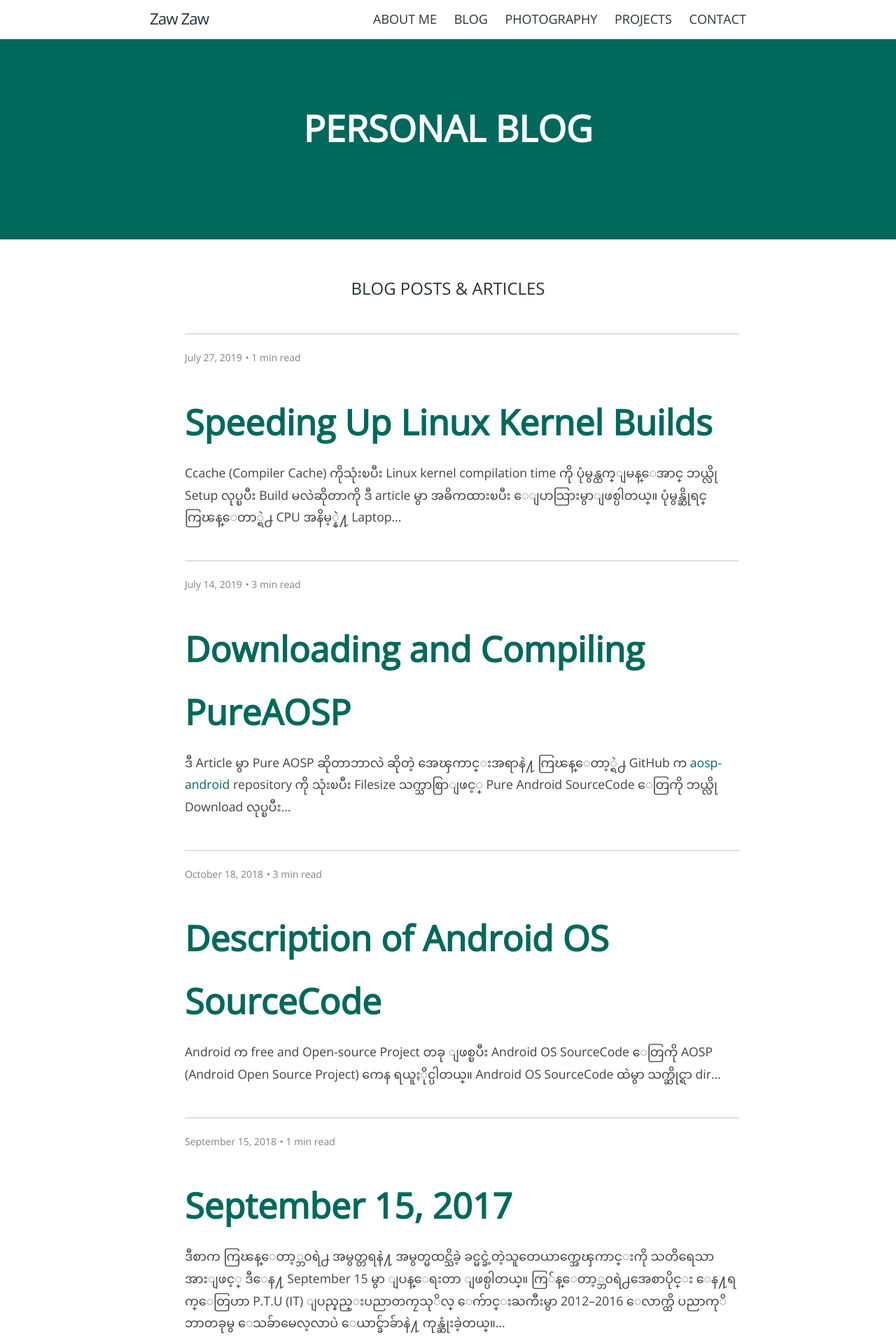
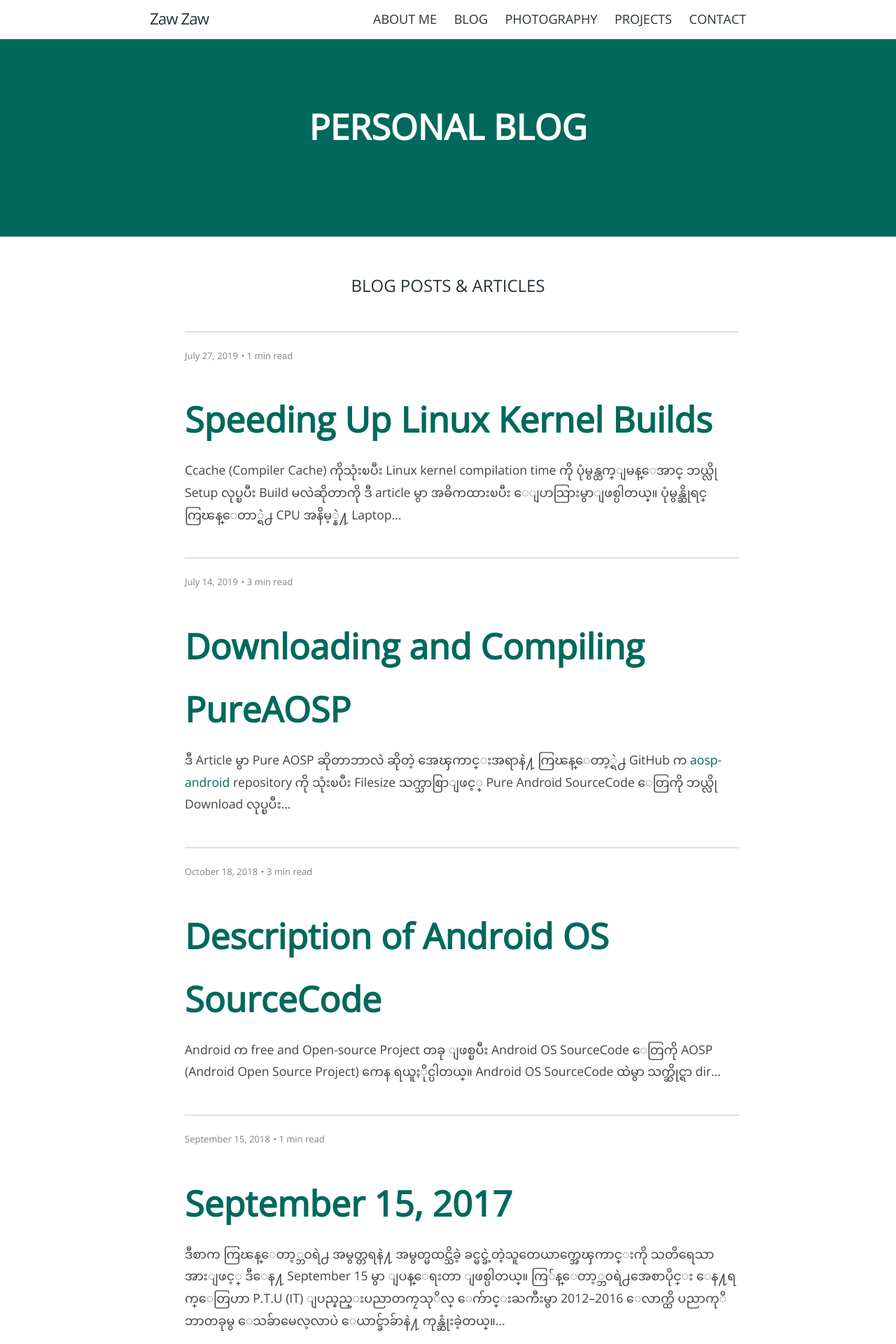
Before and after one commit to zawzaww/zawzaww.github.io, a Jekyll site: the page built from blog/index.html, in a window 1280 px wide. Shown: the top 1920 px of the page at 70% size. Built offline with Jekyll 4.4.1, drawn with Linux system fonts in a browser that asks for light colours; the list of posts is cut into pages by our own code.

Commit message:
_sass: jekyll-theme-cayman-blog: Adjust font sizes for post-meta-list, project date and project name
Signed-off-by: Zaw Zaw <zawzthein@outlook.com>

```diff
--- a/_sass/blog/_layout.scss
+++ b/_sass/blog/_layout.scss
@@ -150,7 +150,7 @@
 }
 
 .post-meta-list {
-  font-size: $small-font-size;
+  font-size: 13px;
   margin-top: 8px;
   color: $grey-color;
 }
--- a/_sass/jekyll-theme-cayman-blog.scss
+++ b/_sass/jekyll-theme-cayman-blog.scss
@@ -128,15 +128,15 @@
   margin-bottom: 0.1rem;
 
   @include large {
-    font-size: 3.25rem;
+    font-size: 50px;
   }
 
    @include medium {
-    font-size: 2.25rem;
+    font-size: 40px;
   }
 
    @include small {
-    font-size: 1.75rem;
+    font-size: 35px;
   }
 }
 
@@ -161,7 +161,7 @@
 .project-date {
   margin-bottom: 0rem;
   font-weight: bold;
-  font-size: .75rem;
+  font-size: 13px;
   opacity: 0.7;
   text-transform: uppercase;
 }
```
